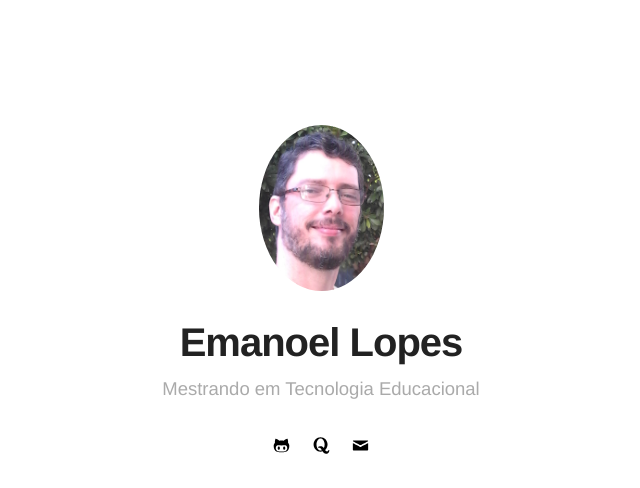
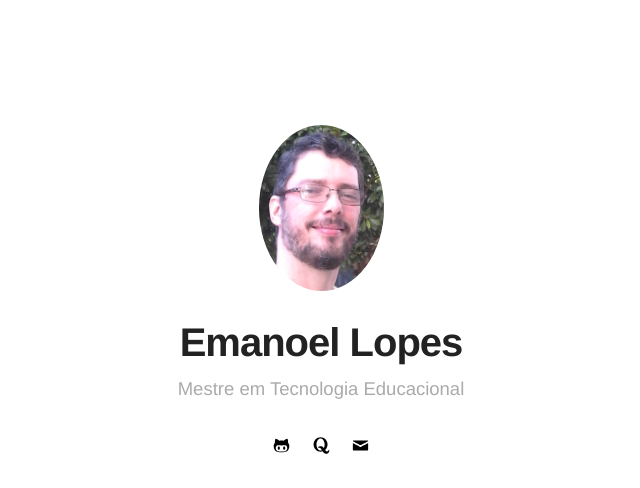
Before and after one commit to emanoelopes/emanoelopes.github.io, a Jekyll site: the page built from index.html, in a window 1280 px wide. Shown: the top 488 px of the page, without its empty margins (319-959 px from the left). Built offline with Jekyll 4.4.1, drawn with Linux system fonts in a browser that asks for light colours.

Commit message:
mestre
mestre

```diff
--- a/_config.yml
+++ b/_config.yml
@@ -1,6 +1,6 @@
 # main text of home
 name: Emanoel Lopes
-bio: Mestrando em Tecnologia Educacional
+bio: Mestre em Tecnologia Educacional
 
 # twitter summary info
 description: Página inicial
@@ -53,7 +53,7 @@ email: emanoelopes@gmail.com
 authors:
     emanoel:
         name: Emanoel Lopes
-        bio: Mestrando em Tecnologia Educacional
+        bio: Mestre em Tecnologia Educacional
         external-image: false
         picture: assets/images/avatar_prof_emanoel_wiki_135x135.png
 
```
